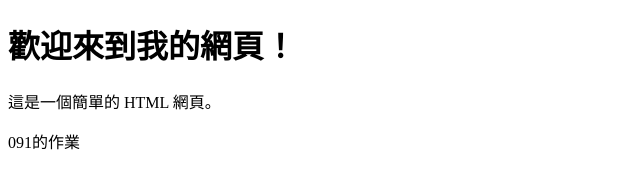
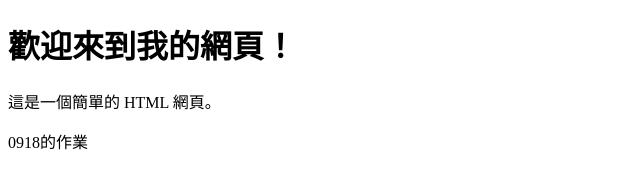
Before and after one commit to EricHuang1105/Eric1105, a plain HTML site: page index.html in a window 1280 px wide. Shown: the full height of the page, 0-640 px from the left. Drawn offline with Linux system fonts and the light colour scheme.

Commit message:
Update index.html

```diff
--- a/index.html
+++ b/index.html
@@ -6,6 +6,6 @@
 <body>
   <h1>歡迎來到我的網頁！</h1>
   <p>這是一個簡單的 HTML 網頁。</p>
-  <a herf="0918.html" target="_blank">091的作業</a>
+  <a herf="0918.html" target="_blank">0918的作業</a>
 </body>
 </html>
```
